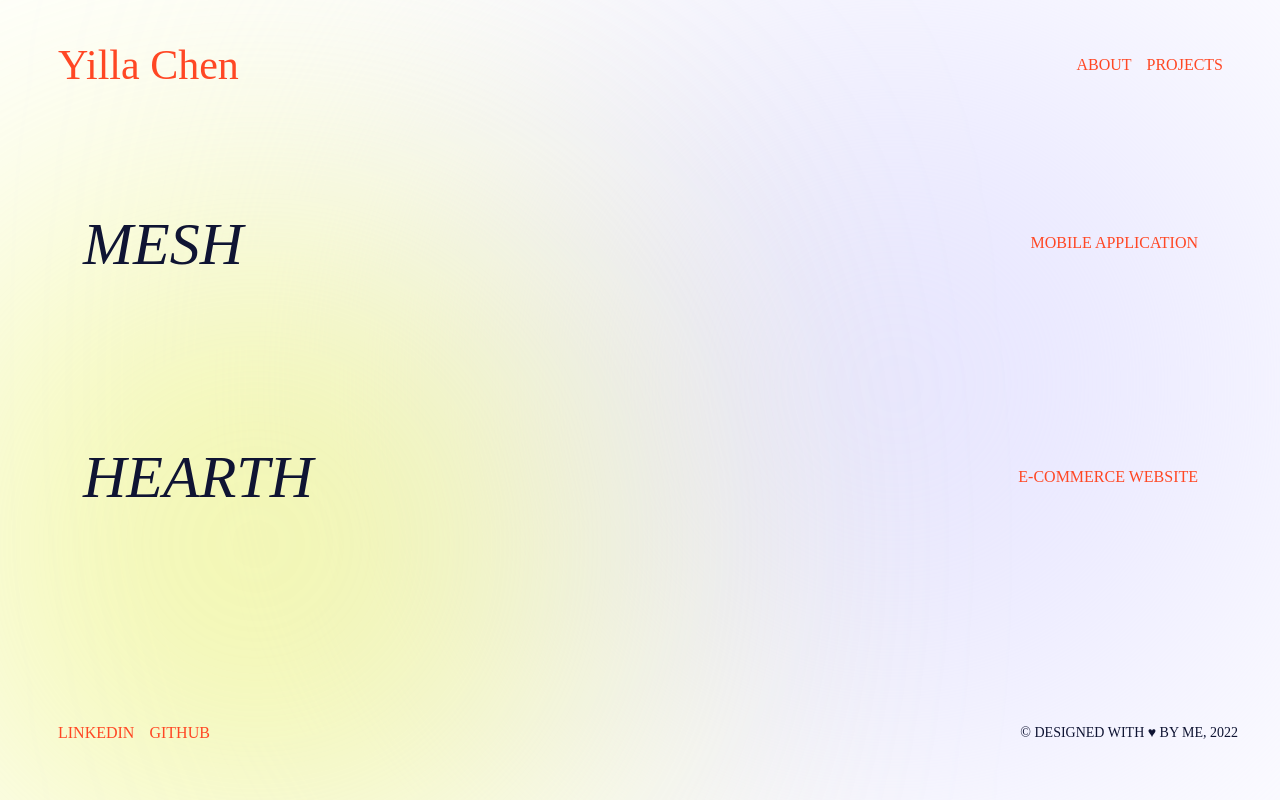
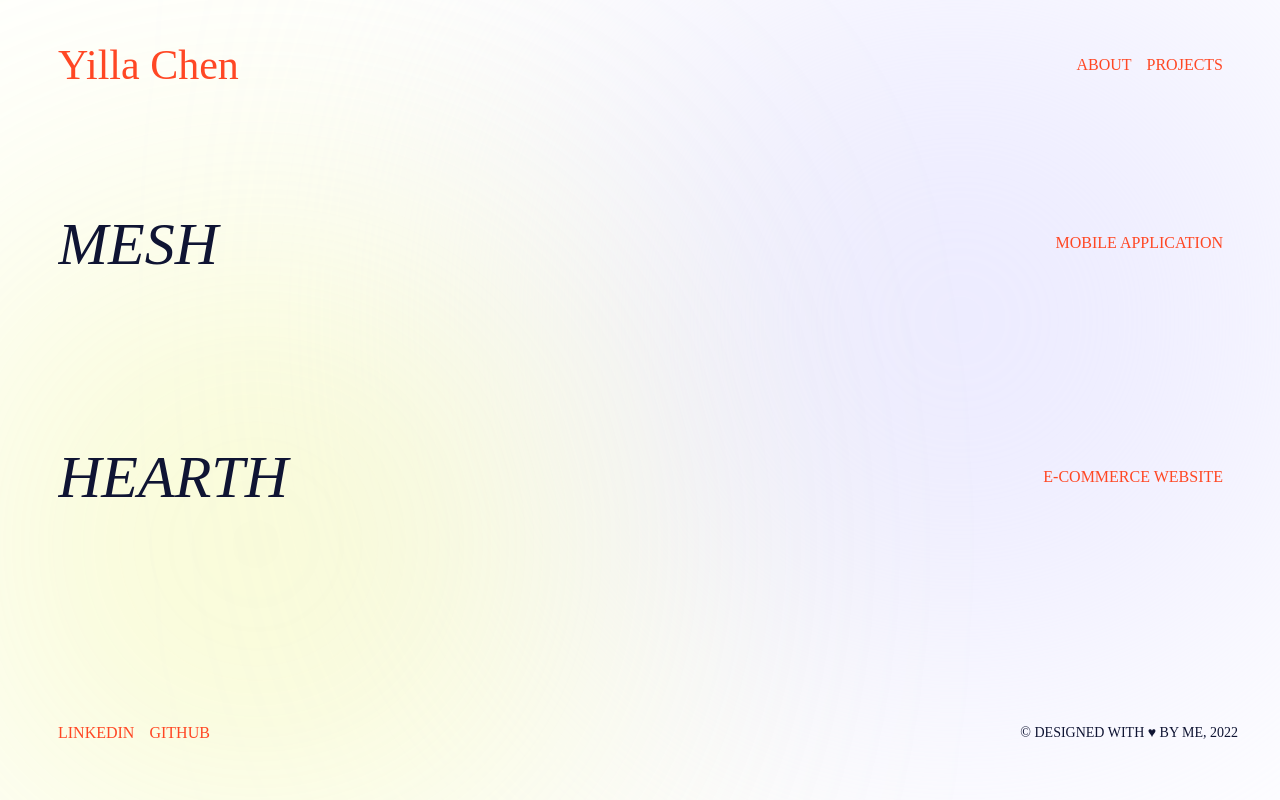
Before and after one commit to yillachen/portfolio, a React (Create React App) app: page / in a window 1280 px wide. Built offline with nearby package versions, Linux system fonts and the light colour scheme.

Commit message:
fix: project main

```diff
--- a/public/styles.css
+++ b/public/styles.css
@@ -82,9 +82,6 @@ h3 > a {
   line-height: 180%;
 }
 
-.nav:hover {
-}
-
 .greenCircle {
   width: 40vw;
   height: 40vw;
@@ -94,12 +91,13 @@ h3 > a {
   left: 0;
   border-radius: 50%;
   z-index: -1;
+  opacity: 0.5;
   filter: blur(200px);
 }
 
 .lavCircle {
-  width: 60vw;
-  height: 60vw;
+  width: 50vw;
+  height: 50vw;
   background-color: #e0deff;
   position: absolute;
   border-radius: 50%;
@@ -130,9 +128,9 @@ h3 > a {
     left: 0%;
     top: 0%;
   }
-}
+} */
 
-@keyframes lavCircle {
+/* @keyframes lavCircle {
   0% {
     left: 0%;
     top: 0%;
@@ -168,8 +166,8 @@ h3 > a {
   flex-direction: row;
   align-items: center;
   justify-content: space-between;
-  padding: 10px;
-  margin: 15px;
+  padding: 10px 0 10px 0;
+  margin: 15px 0 15px 0;
   transition: 0.5s;
 }
 
```
